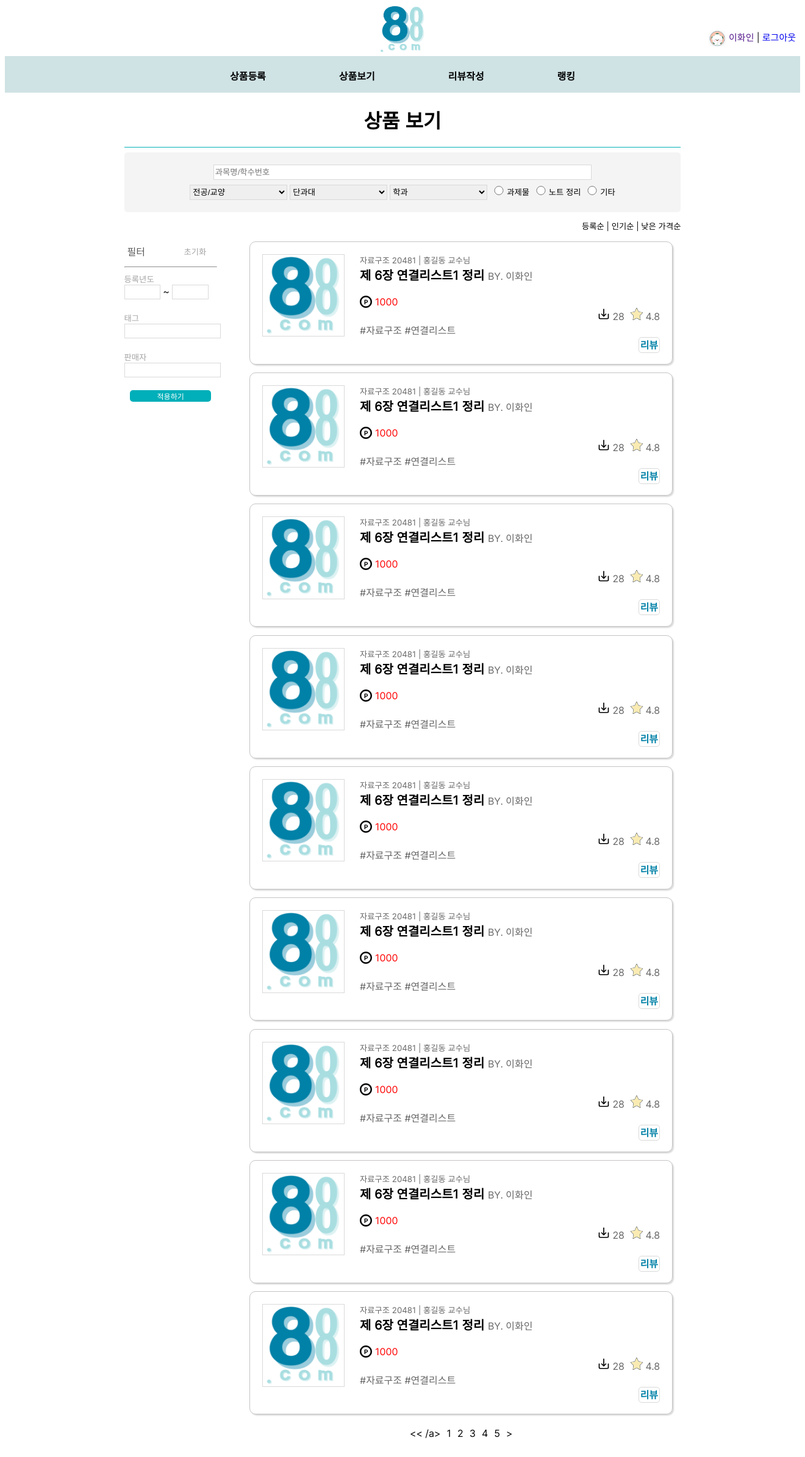
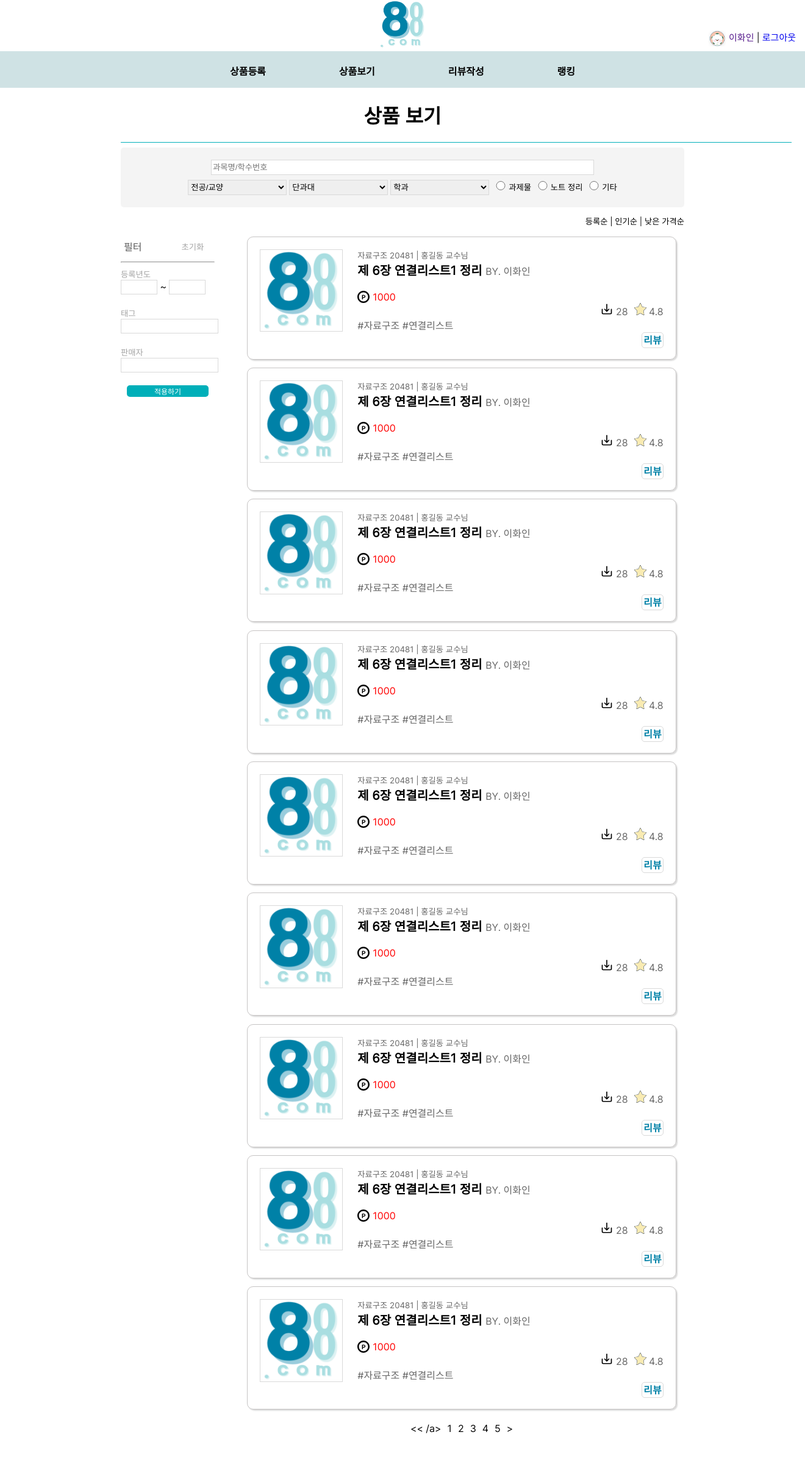
Before and after one commit to OSWP-Oreo/ewhamarket, a Flask app: page /1~4/2 in a window 1320 px wide. Shown: the whole page at 61% size. After the commit the page ends 2351 px from the top, so only its background shows below. Run offline with Flask 3, Linux system fonts and the light colour scheme.

Commit message:
branch 53: fix nav-bar padding and main-hr width

```diff
--- a/flask_project2023-week8-4/static/style.css
+++ b/flask_project2023-week8-4/static/style.css
@@ -89,6 +89,8 @@ header {
 /*body*/
 body {
   font-family: Inter;
+  margin: 0;
+  padding: 0;
 }
 
 
@@ -146,7 +148,7 @@ body {
 .main-hr {
   background: #00afb9;
   height: 1px;
-  width: auto;
+  width: 1100px;
   border: 0;
 }
 
```
